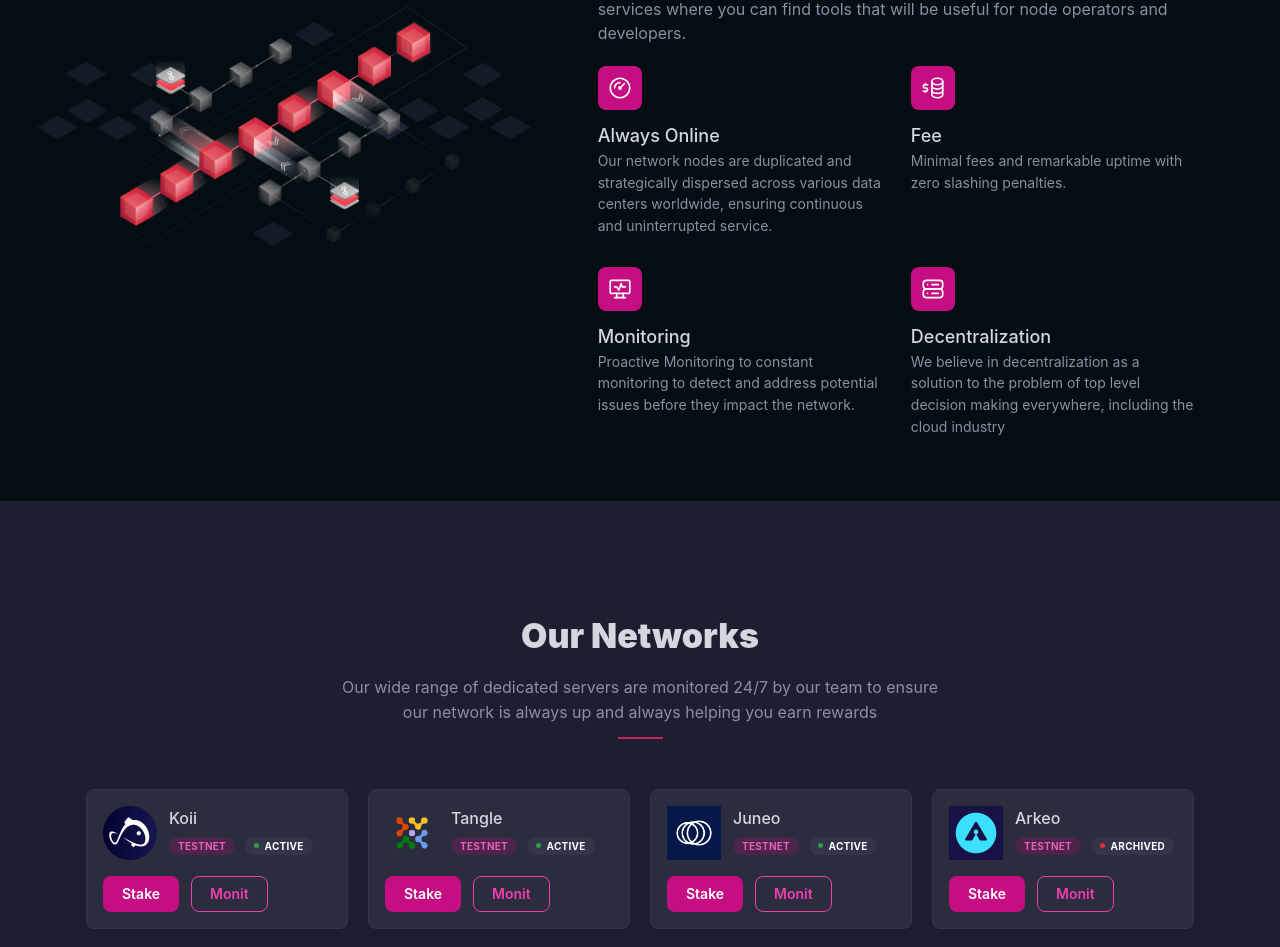
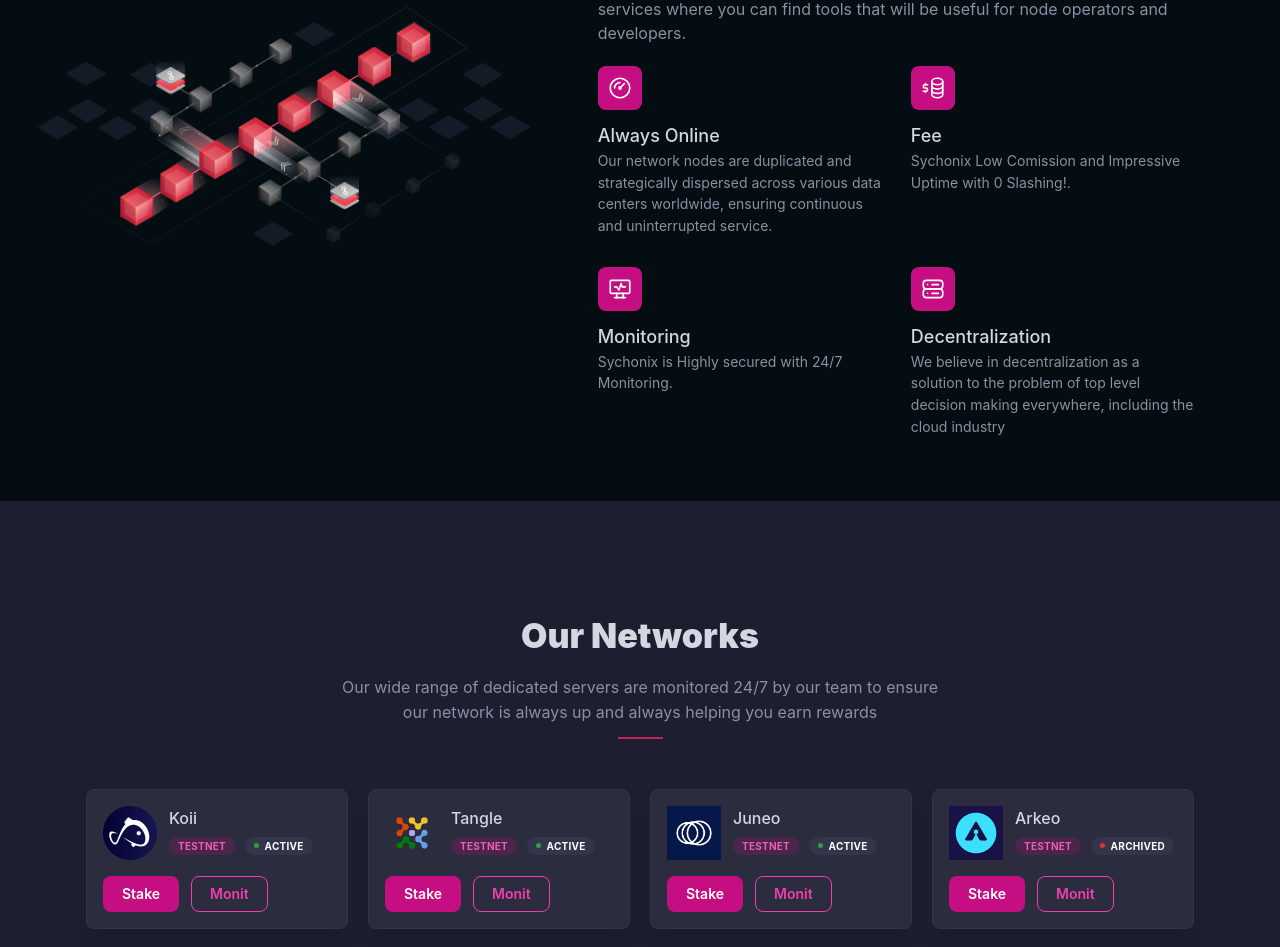
Before and after one commit to sychonix/node-web, a Next.js app: page / in a window 1280 px wide. Shown: the part 1239-2186 px from the top of the page. Built offline with nearby package versions, Linux system fonts and the light colour scheme.

Commit message:
Update index.tsx

```diff
--- a/modules/Home/AboutUs/index.tsx
+++ b/modules/Home/AboutUs/index.tsx
@@ -21,13 +21,13 @@ const features = [
   {
     icon: IconBusinessplan,
     title: 'Fee',
-    description: 'Minimal fees and remarkable uptime with zero slashing penalties.',
+    description: 'Sychonix Low Comission and Impressive Uptime with 0 Slashing!.',
   },
   {
     icon: IconHeartRateMonitor,
     title: 'Monitoring',
     description:
-      'Proactive Monitoring to constant monitoring to detect and address potential issues before they impact the network.',
+      'Sychonix is Highly secured with 24/7 Monitoring.',
   },
   {
     icon: IconServer2,
```
